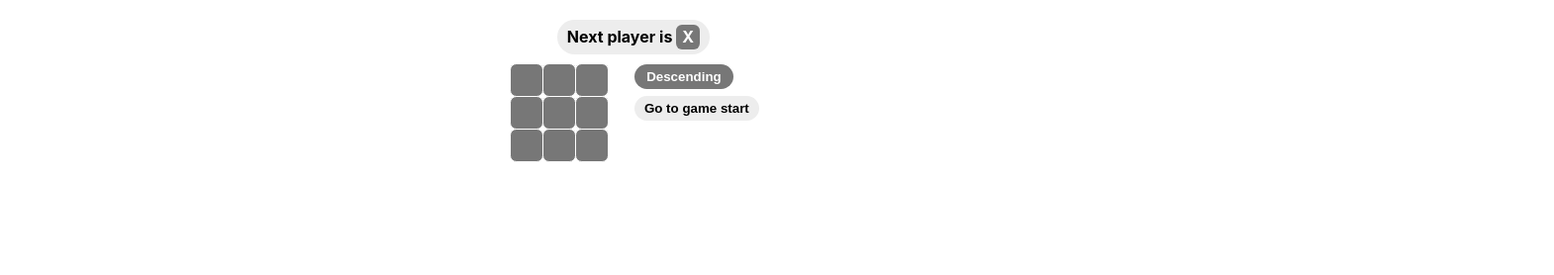
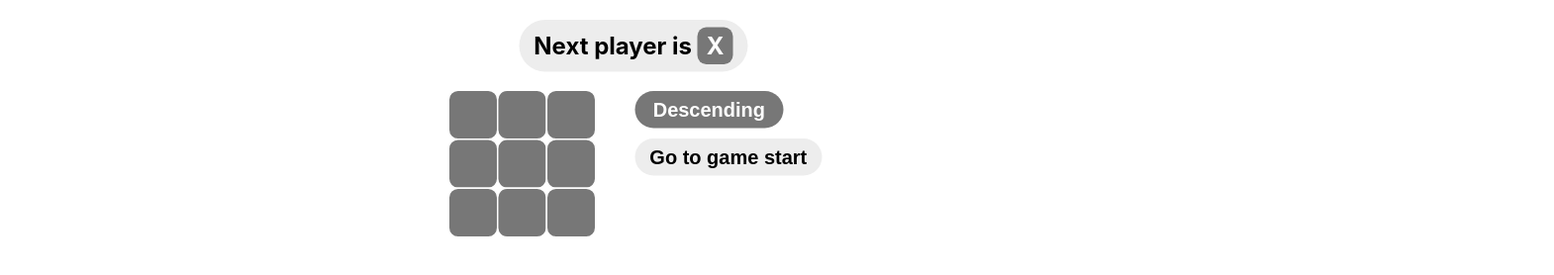
Before and after one commit to locolin1204/Learning-React.js, a React app in the folder tic-tac-toe/: page / in a window 1280 px wide. Shown: the whole page at 99% size, 1570 px wide, since content can reach past the window. Built offline with nearby package versions, Linux system fonts and the light colour scheme.

Commit message:
increase overall size and updated ui

```diff
--- a/tic-tac-toe/src/index.css
+++ b/tic-tac-toe/src/index.css
@@ -5,7 +5,8 @@ body {
   -webkit-font-smoothing: antialiased;
   -moz-osx-font-smoothing: grayscale;
   margin: 20px;
-
+  transform: scale(1.5);
+  transform-origin: top;
 }
 
 ol, ul {
@@ -92,14 +93,6 @@ button {
   padding: 5px 10px 5px 10px;
 }
 
-/* .time-button:focus{
-  background: #e2e2e2;
-}
-
-.time-button:active{
-  font-weight: bold;
-} */
-
 .order-button {
   background: #777777;
   color: white;
@@ -135,6 +128,12 @@ button:hover {
   text-align: center;
 }
 
+
+.status-div{
+  height: 2.5em;
+  margin-bottom: 0.5em;
+}
+
 .next-player{
   font-weight: 700;
 }
@@ -150,7 +149,6 @@ button:hover {
 
 .display-draw{
   background-color: rgb(160, 208, 255);
-
 }
 
 .winner-squares{
--- a/tic-tac-toe/src/index.js
+++ b/tic-tac-toe/src/index.js
@@ -124,11 +124,20 @@ class Game extends React.Component {
       status = "This game is a draw!";
       playerStatus = false;
     }
+
+    let winOrDraw;
+    if(winner) winOrDraw = "display-winner";
+    else if(this.state.stepNumber < 9) winOrDraw = null;
+    else winOrDraw = "display-draw";
+
+    console.log(winOrDraw);
     return (
       <div className="game-main">
-        <div className={`${winner && "display-winner"} status ${this.state.stepNumber >= 9 && "display-draw"}`}>
+      <div className="status-div">
+        <div className={`${winOrDraw} status`}>
         {status}
         <div className={`${playerStatus && "player-status"} next-player`}>{playerStatus}</div>
+      </div>
         </div>
           <div className="game">
             <div className="game-board">
```
